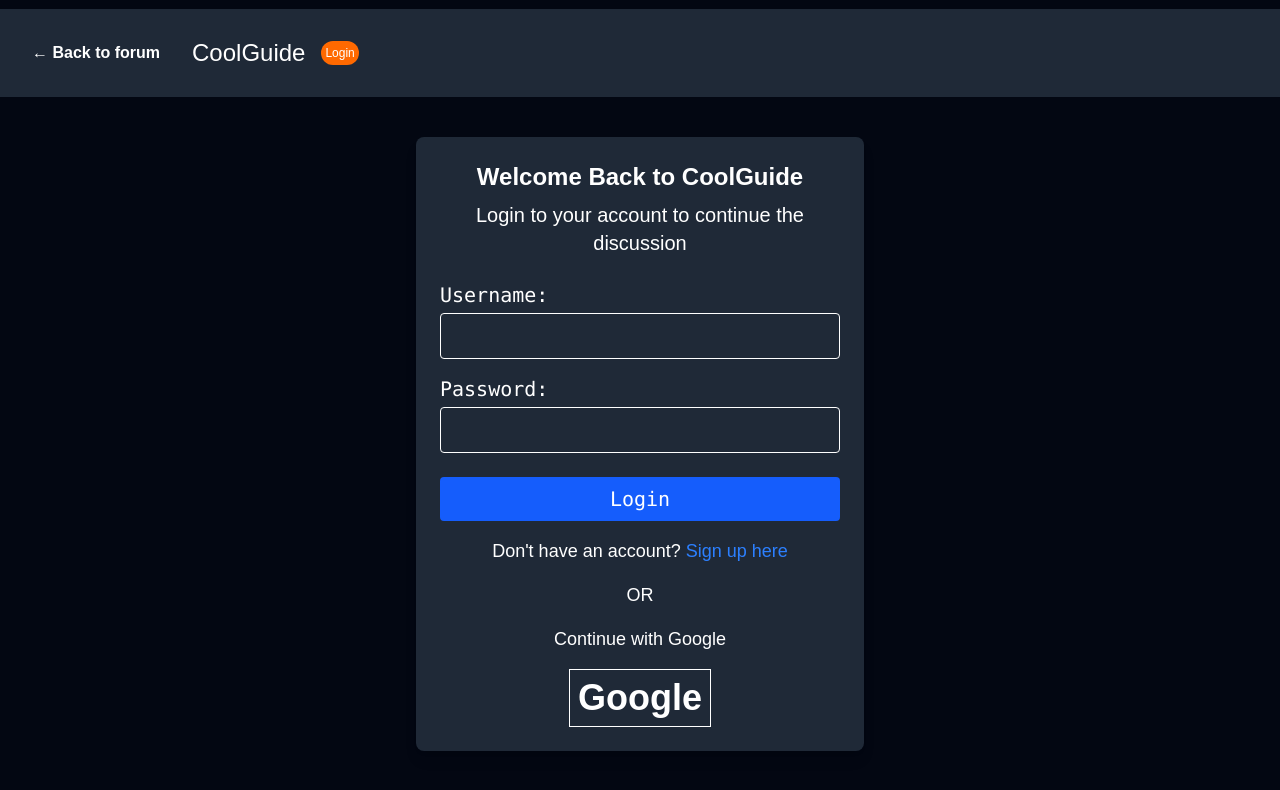
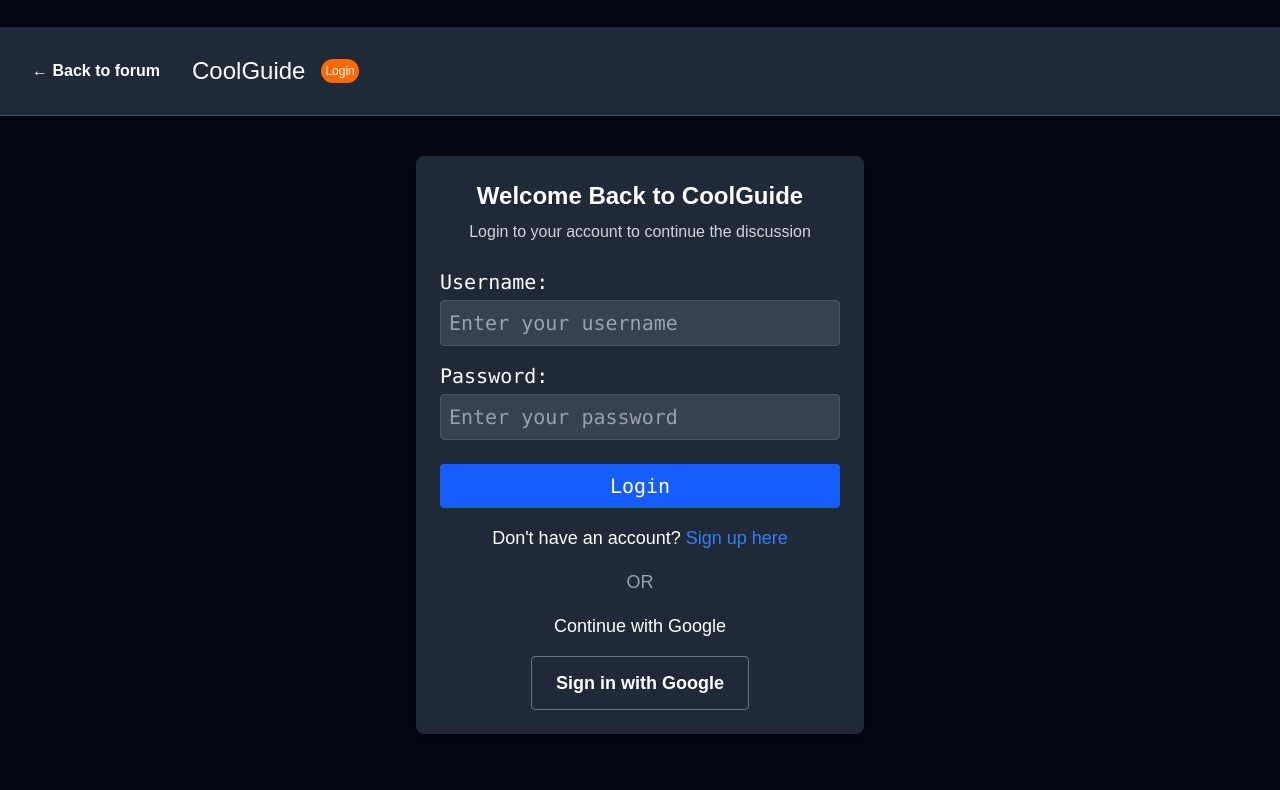
Before and after one commit to CoolSidOfficial/FORUMS, a Next.js app: page /authenticate/login in a window 1280 px wide. Shown: the top 790 px of the page. Built offline with nearby package versions, Linux system fonts and the light colour scheme.

Commit message:
updated signup and login more ui changes

```diff
--- a/src/app/authenticate/login/page.js
+++ b/src/app/authenticate/login/page.js
@@ -1,6 +1,6 @@
 "use client";
 
-import React from "react";
+import React, { useState } from "react";
 import Link from "next/link";
 import { useRouter } from "next/navigation";
 
@@ -8,16 +8,20 @@
   const brand_name = "CoolGuide";
   const desc = "Login to your account to continue the discussion";
   const router = useRouter();
+  const [error, setError] = useState("");
+  const [loading, setLoading] = useState(false);
 
   async function handleLogin(e) {
     e.preventDefault();
+    setError("");
+    setLoading(true);
 
     const username = e.target.username.value;
     const password = e.target.password.value;
 
     try {
       const res = await fetch(
-        "https://forums-backend-production-b81e.up.railway.app/api/auth/login", // ✅ FIXED URL
+        "https://forums-backend-production-b81e.up.railway.app/auth/login",
         {
           method: "POST",
           headers: {
@@ -28,29 +32,30 @@
         }
       );
 
-      const data = await res.json(); // ✅ always parse
+      const data = await res.json();
 
       if (res.ok) {
         router.push("/");
       } else {
-        alert(data.message || "Login failed");
+        setError(data.message || "Login failed. Please check your credentials.");
       }
-
     } catch (err) {
       console.error(err);
-      alert("Server error");
+      setError("Server error. Please try again later.");
+    } finally {
+      setLoading(false);
     }
   }
 
   return (
     <div className="flex flex-col justify-center min-h-screen items-center bg-[#030712]">
 
-      <header className="flex bg-[#1F2937] p-4 items-center border-b-amber-100 w-full">
-        <Link href="/tabs/categories" className="font-semibold p-4">
+      <header className="flex bg-[#1F2937] p-4 items-center border-b border-b-gray-600 w-full">
+        <Link href="/tabs/categories" className="font-semibold p-4 text-white hover:text-gray-300">
           ← Back to forum
         </Link>
-        <div className="text-2xl ml-4">CoolGuide</div>
-        <div className="bg-orange-500 w-max rounded-xl text-xs p-1 ml-4 text-center">
+        <div className="text-2xl ml-4 text-white">CoolGuide</div>
+        <div className="bg-orange-500 w-max rounded-xl text-xs p-1 ml-4 text-center text-white">
           Login
         </div>
       </header>
@@ -61,42 +66,53 @@
           Welcome Back to {brand_name}
         </div>
 
-        <div className="mb-6 text-center">
+        <div className="mb-6 text-center text-gray-300 text-base">
           {desc}
         </div>
 
+        {/* ✅ Show error message instead of alert() */}
+        {error && (
+          <div className="w-full mb-4 p-3 bg-red-500/20 border border-red-500 text-red-400 rounded text-sm text-center">
+            {error}
+          </div>
+        )}
+
         <form
           onSubmit={handleLogin}
-          className="flex flex-col w-full gap-4 text-white font-mono"
+          className="flex flex-col w-full gap-4 font-mono"
         >
-
           <div className="flex flex-col">
-            <label htmlFor="username" className="mb-1">Username:</label>
+            <label htmlFor="username" className="mb-1 text-white">Username:</label>
             <input
               type="text"
               id="username"
               name="username"
-              className="border rounded p-2"
+              className="border border-gray-600 rounded p-2 bg-[#374151] text-white placeholder-gray-400 focus:outline-none focus:border-blue-500"
+              placeholder="Enter your username"
               required
             />
           </div>
 
           <div className="flex flex-col">
-            <label htmlFor="password" className="mb-1">Password:</label>
+            <label htmlFor="password" className="mb-1 text-white">Password:</label>
             <input
               type="password"
               id="password"
               name="password"
-              className="border rounded p-2"
+              // ✅ Fixed: same background fix
+              className="border border-gray-600 rounded p-2 bg-[#374151] text-white placeholder-gray-400 focus:outline-none focus:border-blue-500"
+              placeholder="Enter your password"
               required
             />
           </div>
 
-          <input
+          <button
             type="submit"
-            value="Login"
-            className="bg-blue-600 text-white font-mono rounded py-2 mt-2 hover:bg-blue-700 cursor-pointer"
-          />
+            disabled={loading}
+            className="bg-blue-600 text-white font-mono rounded py-2 mt-2 hover:bg-blue-700 cursor-pointer disabled:opacity-50 disabled:cursor-not-allowed transition-colors"
+          >
+            {loading ? "Logging in..." : "Login"}
+          </button>
 
         </form>
 
@@ -110,16 +126,16 @@
           </Link>
         </div>
 
-        <div className="text-lg">OR</div>
+        <div className="text-lg text-gray-400">OR</div>
 
         <div className="text-lg p-4">Continue with Google</div>
 
-        <Link
-          href="/auth/google"
-          className="border w-max p-2 text-4xl hover:text-amber-800 font-bold"
-        >
-          Google
-        </Link>
+        {/* ✅ Fixed: points to your backend URL, not a relative Next.js route */}
+
+       <a    href="https://forums-backend-production-b81e.up.railway.app/auth/google"
+          className="border border-gray-500 w-max px-6 py-3 text-lg rounded hover:bg-white hover:text-black transition-colors font-bold">
+         Sign in with Google
+        </a>
 
       </div>
     </div>
--- a/src/app/authenticate/signup/page.js
+++ b/src/app/authenticate/signup/page.js
@@ -1,37 +1,104 @@
-import React from 'react';
-import Link from 'next/link';
+"use client";
+
+import React from "react";
+import Link from "next/link";
+import { useRouter } from "next/navigation";
+
 function Signup() {
   const brand_name = "CoolGuide";
   const desc = "Create your account to start discussing electronics";
+  const router = useRouter();
+
+  async function handleSignup(e) {
+    e.preventDefault();
+
+    const username = e.target.username.value;
+    const email = e.target.email.value;
+    const password = e.target.password.value;
+    const confirm = e.target.cu_pass.value;
+
+    if (password !== confirm) {
+      alert("Passwords do not match");
+      return;
+    }
+
+    try {
+      const res = await fetch(
+        "https://forums-backend-production-b81e.up.railway.app/auth/signup", // ✅ fixed route
+
+        {
+          method: "POST",
+          headers: {
+            "Content-Type": "application/json",
+          },
+          body: JSON.stringify({ username, email, password }),
+        }
+      );
+
+      const data = await res.json();
+
+      if (res.ok) {
+        alert("Signup successful ✅");
+        router.push("/authenticate/login");
+      } else {
+        alert(data.message || "Signup failed");
+      }
+
+    } catch (err) {
+      console.error(err);
+      alert("Server error");
+    }
+  }
 
   return (
     <div className="flex flex-col justify-center min-h-screen items-center bg-[#030712]">
+
       <header className="flex bg-[#1F2937] p-4 items-center border-b-amber-100 m-2">
-            <Link href="/tabs/categories"  className="font-semibold p-4"> &#8592; Back to forum</Link>
+        <Link href="/tabs/categories" className="font-semibold p-4">
+          ← Back to forum
+        </Link>
         <div className="text-2xl ml-4">CoolGuide</div>
-            <div className="bg-orange-500 w-max rounded-xl  text-xs p-1 ml-4 text-center">Singup</div>
+        <div className="bg-orange-500 w-max rounded-xl text-xs p-1 ml-4 text-center">
+          Signup
+        </div>
       </header>
+
       <div className="text-white m-10 bg-[#1F2937] w-full max-w-md p-6 text-xl flex flex-col items-center rounded shadow-lg">
+
         <div className="text-2xl font-bold mb-2">Join {brand_name}</div>
         <div className="mb-6 text-center">{desc}</div>
 
-        <form action="https://forums-backend-production-b81e.up.railway.app/auth/signup" method="POST" className="flex flex-col w-full gap-4">
+        {/* ✅ FIXED: use onSubmit instead of action */}
+        <form
+          onSubmit={handleSignup}
+          className="flex flex-col w-full gap-4"
+        >
+
           <div className="flex flex-col">
-            <label htmlFor="username" className="mb-1">Username:</label>
+            <label className="mb-1">Username:</label>
             <input
               type="text"
-              id="username"
               name="username"
-              className="border rounded p-2 "
+              className="border rounded p-2"
+              required
+            />
+          </div>
+
+          {/* ✅ ADDED EMAIL */}
+          <div className="flex flex-col">
+            <label className="mb-1">Email:</label>
+            <input
+              type="email"
+              name="email"
+              className="border rounded p-2"
               required
             />
           </div>
 
           <div className="flex flex-col">
-            <label htmlFor="password" className="mb-1">Password:</label>
+            <label className="mb-1">Password:</label>
             <input
               type="password"
-              id="password"
               name="password"
               className="border rounded p-2"
               required
@@ -39,10 +106,9 @@
           </div>
 
           <div className="flex flex-col">
-            <label htmlFor="confirm_password" className="mb-1">Confirm Password:</label>
+            <label className="mb-1">Confirm Password:</label>
             <input
               type="password"
-              id="confirm_password"
               name="cu_pass"
               className="border rounded p-2 text-black"
               required
@@ -55,14 +121,18 @@
             className="bg-blue-600 text-white font-mono rounded py-2 mt-2 hover:bg-blue-700 cursor-pointer"
           />
         </form>
-         <div className='text-lg'>OR</div>
-        <div className='text-lg p-4'>Continue with Google</div>
+
+        <div className="text-lg mt-4">OR</div>
+
+        <div className="text-lg p-4">Continue with Google</div>
+
         <Link
           href="http://localhost:5000/auth/google"
           className="border solid w-max p-2 text-4xl hover:text-amber-800 font-bold"
         >
           Continue with Google
         </Link>
+
       </div>
     </div>
   );
```
Lines whose indentation alone changed are shown as unchanged.
